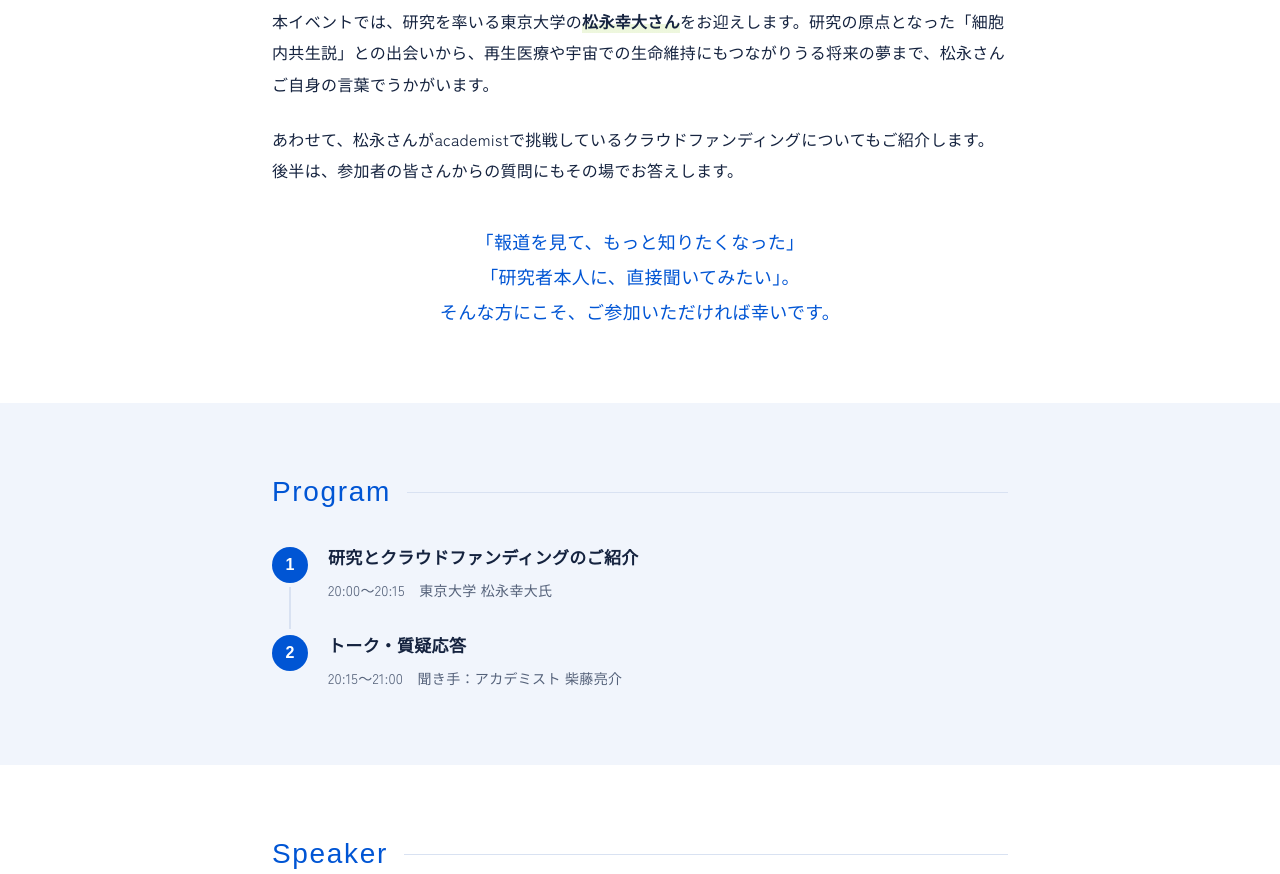
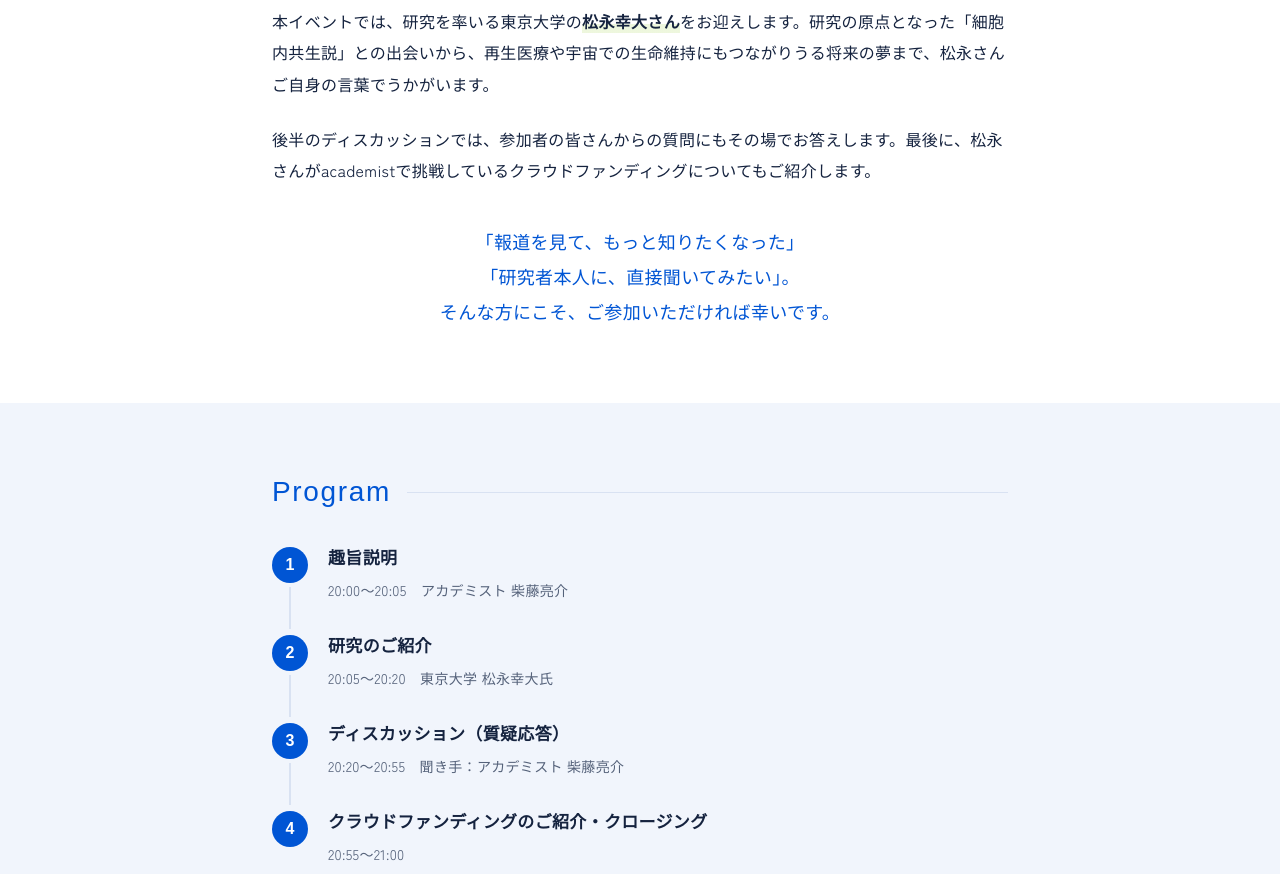
Before and after one commit to RShibato/event-261202, a plain HTML site: page index.html in a window 1280 px wide. Shown: the part 980-1854 px from the top of the page. Drawn offline with Linux system fonts and the light colour scheme; a script that the page names is missing; a web font is replaced by a local one.

Commit message:
プログラムを4部構成に変更（趣旨説明・研究紹介・ディスカッション・CF紹介とクロージング）
Co-Authored-By: Claude Opus 5.5 <noreply@anthropic.com>
Claude-Session: https://claude.ai/code/session_01SaTkDTxeDz6qNGEjc2XCRD

```diff
--- a/index.html
+++ b/index.html
@@ -234,7 +234,7 @@ footer .corp{margin:0}
       <h2 class="sec-label">About</h2>
       <p>植物や微生物の能力を動物に取り入れた<strong>「プラニマル細胞」</strong>。11月に論文が発表され、NHKをはじめ多くのメディアで報じられました。松永さんの成果は、何十億年もの生命進化が生み出した「共生」という仕組みを、現代の科学の力で再現し、新しい技術につなげる試みです。</p>
       <p>本イベントでは、研究を率いる東京大学の<strong>松永幸大さん</strong>をお迎えします。研究の原点となった「細胞内共生説」との出会いから、再生医療や宇宙での生命維持にもつながりうる将来の夢まで、松永さんご自身の言葉でうかがいます。</p>
-      <p>あわせて、松永さんがacademistで挑戦しているクラウドファンディングについてもご紹介します。後半は、参加者の皆さんからの質問にもその場でお答えします。</p>
+      <p>後半のディスカッションでは、参加者の皆さんからの質問にもその場でお答えします。最後に、松永さんがacademistで挑戦しているクラウドファンディングについてもご紹介します。</p>
       <p class="closing">「報道を見て、もっと知りたくなった」<br>「研究者本人に、直接聞いてみたい」。<br>そんな方にこそ、ご参加いただければ幸いです。</p>
     </div>
   </section>
@@ -243,8 +243,10 @@ footer .corp{margin:0}
     <div class="wrap">
       <h2 class="sec-label">Program</h2>
       <ol class="program">
-        <li><b>研究とクラウドファンディングのご紹介</b><span>20:00〜20:15　東京大学 松永幸大氏</span></li>
-        <li><b>トーク・質疑応答</b><span>20:15〜21:00　聞き手：アカデミスト 柴藤亮介</span></li>
+        <li><b>趣旨説明</b><span>20:00〜20:05　アカデミスト 柴藤亮介</span></li>
+        <li><b>研究のご紹介</b><span>20:05〜20:20　東京大学 松永幸大氏</span></li>
+        <li><b>ディスカッション（質疑応答）</b><span>20:20〜20:55　聞き手：アカデミスト 柴藤亮介</span></li>
+        <li><b>クラウドファンディングのご紹介・クロージング</b><span>20:55〜21:00</span></li>
       </ol>
     </div>
   </section>
```
